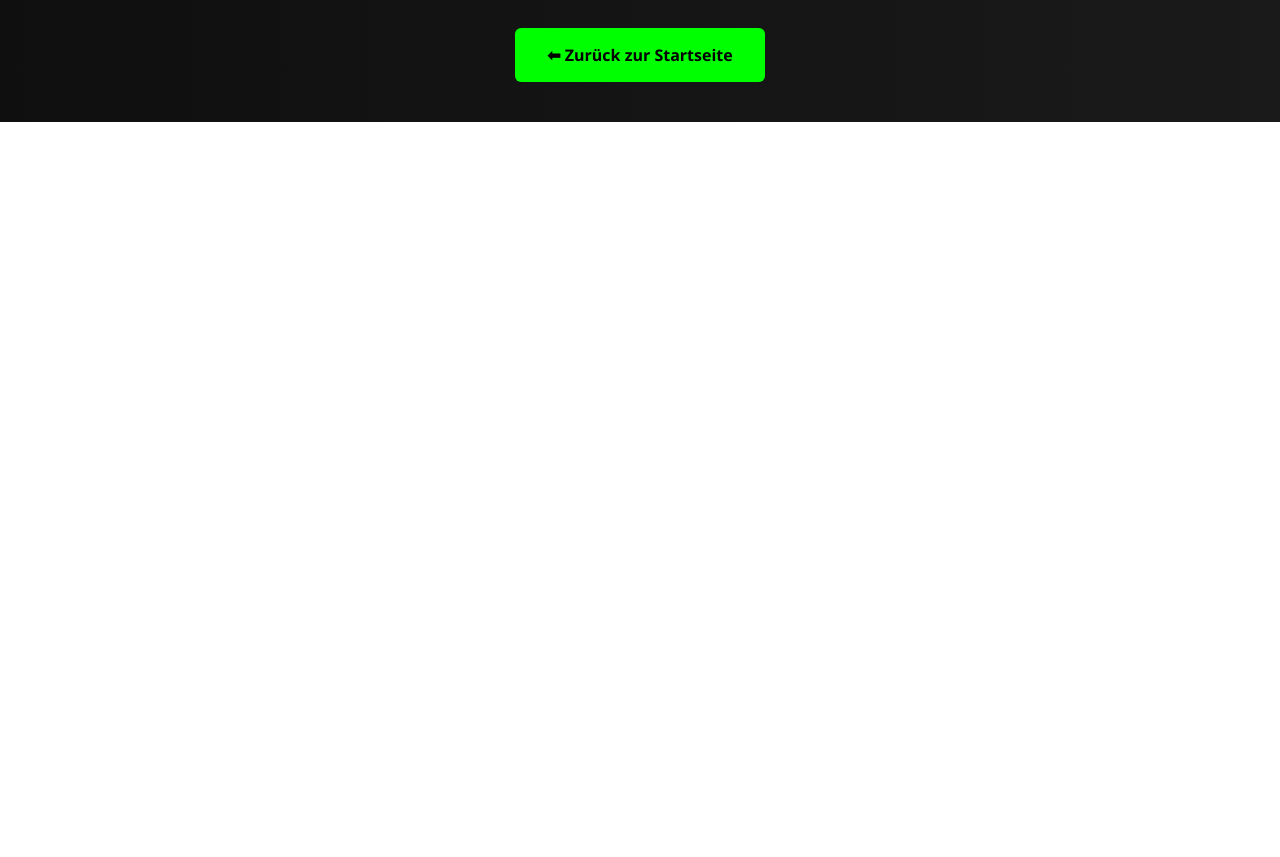
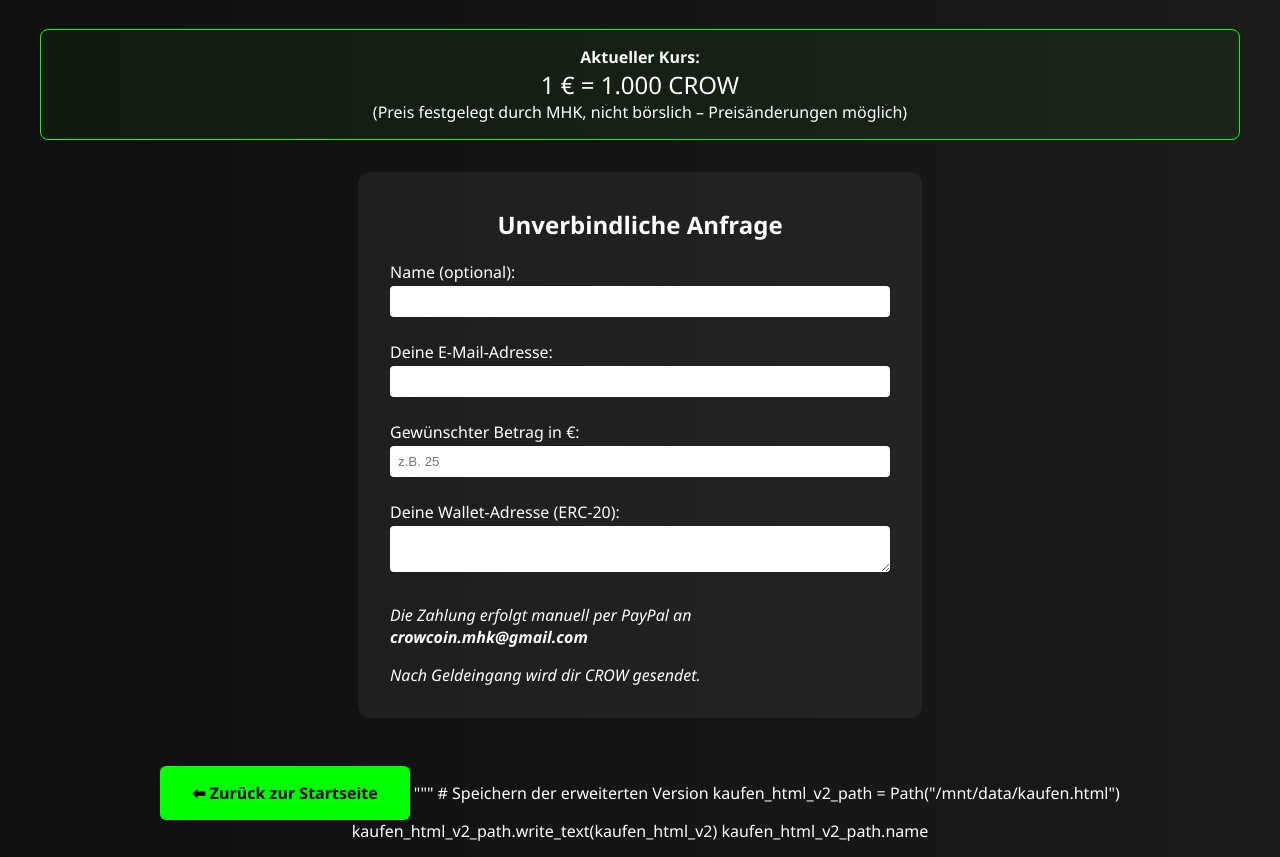
Before and after one commit to thecrowharry/crowcoin, a plain HTML site: page kaufen.html in a window 1280 px wide. Shown: the part 694-1551 px from the top of the page. Before the commit the page ends 816 px from the top, so only its background shows below. Drawn offline with Linux system fonts and the light colour scheme.

Commit message:
Update kaufen.html

```diff
--- a/kaufen.html
+++ b/kaufen.html
@@ -1,4 +1,5 @@
-
+# Erweiterte kaufen.html mit Kursinfo + Formular
+kaufen_html_v2 = """
 <!DOCTYPE html>
 <html lang="de">
 <head>
@@ -38,6 +39,13 @@
       margin: 1rem 0;
       color: #0ff;
     }
+    .kurs-box {
+      background: rgba(0,255,0,0.05);
+      border: 1px solid #0f0;
+      border-radius: 8px;
+      padding: 1rem;
+      margin-top: 2rem;
+    }
     a.btn {
       display: inline-block;
       margin-top: 2rem;
@@ -50,6 +58,27 @@
     }
     a.btn:hover {
       background-color: #bfff00;
+    }
+    form {
+      margin-top: 2rem;
+      text-align: left;
+      background-color: rgba(255,255,255,0.05);
+      padding: 1rem 2rem;
+      max-width: 500px;
+      margin-left: auto;
+      margin-right: auto;
+      border-radius: 12px;
+    }
+    label {
+      display: block;
+      margin: 0.5rem 0 0.2rem;
+    }
+    input, textarea {
+      width: 100%;
+      padding: 0.5rem;
+      border-radius: 4px;
+      border: none;
+      margin-bottom: 1rem;
     }
   </style>
 </head>
@@ -68,6 +97,37 @@
     <p style="margin-top: 0.5rem;">Jetzt scannen & CrowCoin sichern!</p>
   </div>
 
+  <div class="kurs-box">
+    <strong>Aktueller Kurs:</strong><br>
+    <span style="font-size: 1.5rem;">1 € = 1.000 CROW</span><br>
+    (Preis festgelegt durch MHK, nicht börslich – Preisänderungen möglich)
+  </div>
+
+  <form>
+    <h2 style="text-align:center">Unverbindliche Anfrage</h2>
+    <label for="name">Name (optional):</label>
+    <input type="text" id="name" name="name">
+
+    <label for="email">Deine E-Mail-Adresse:</label>
+    <input type="email" id="email" name="email" required>
+
+    <label for="betrag">Gewünschter Betrag in €:</label>
+    <input type="number" id="betrag" name="betrag" min="5" placeholder="z.B. 25" required>
+
+    <label for="wallet">Deine Wallet-Adresse (ERC-20):</label>
+    <textarea id="wallet" name="wallet" rows="2" required></textarea>
+
+    <p><em>Die Zahlung erfolgt manuell per PayPal an <strong>crowcoin.mhk@gmail.com</strong></em></p>
+    <p><em>Nach Geldeingang wird dir CROW gesendet.</em></p>
+  </form>
+
   <a class="btn" href="index.html">⬅ Zurück zur Startseite</a>
 </body>
 </html>
+"""
+
+# Speichern der erweiterten Version
+kaufen_html_v2_path = Path("/mnt/data/kaufen.html")
+kaufen_html_v2_path.write_text(kaufen_html_v2)
+
+kaufen_html_v2_path.name
```
